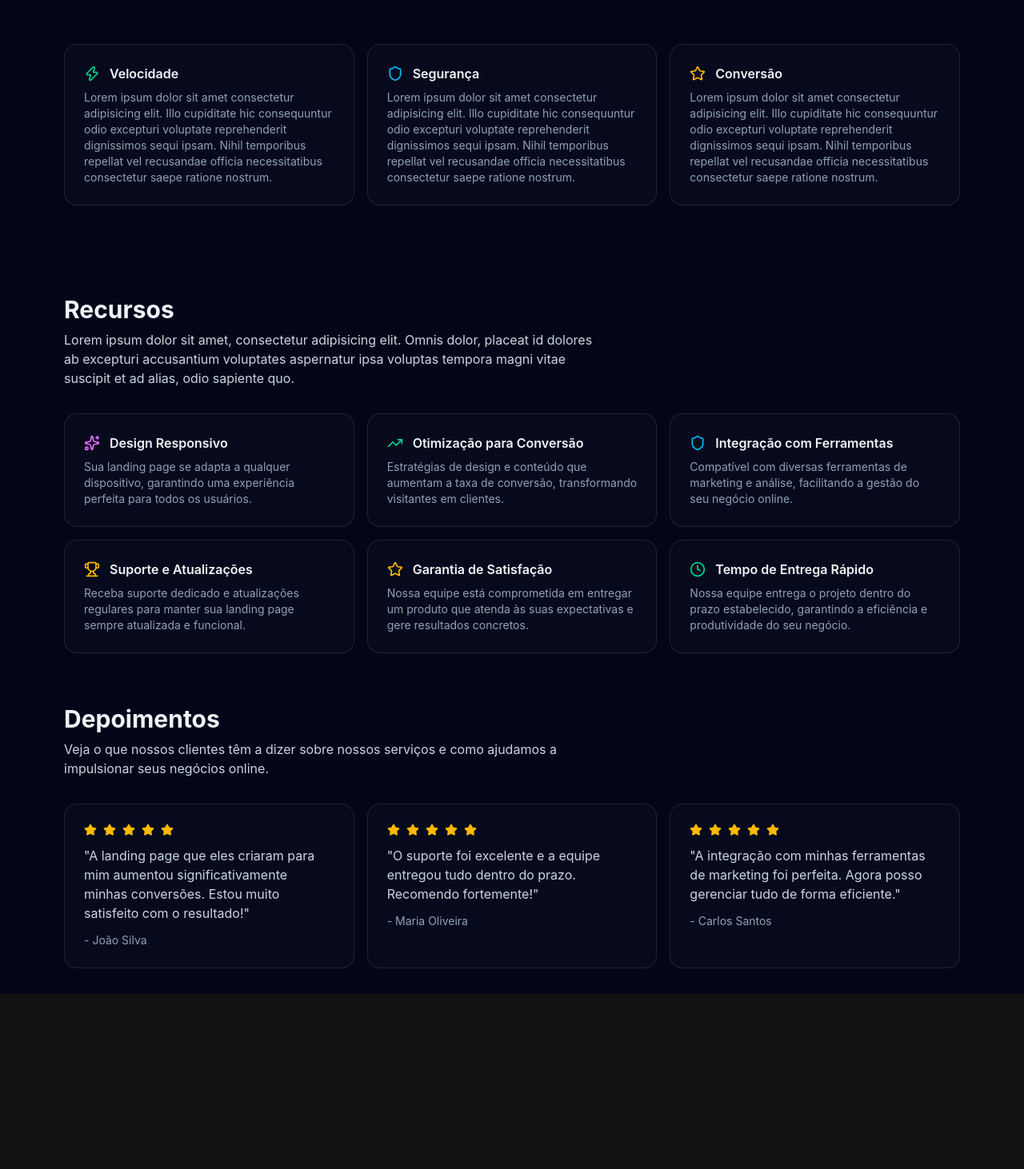
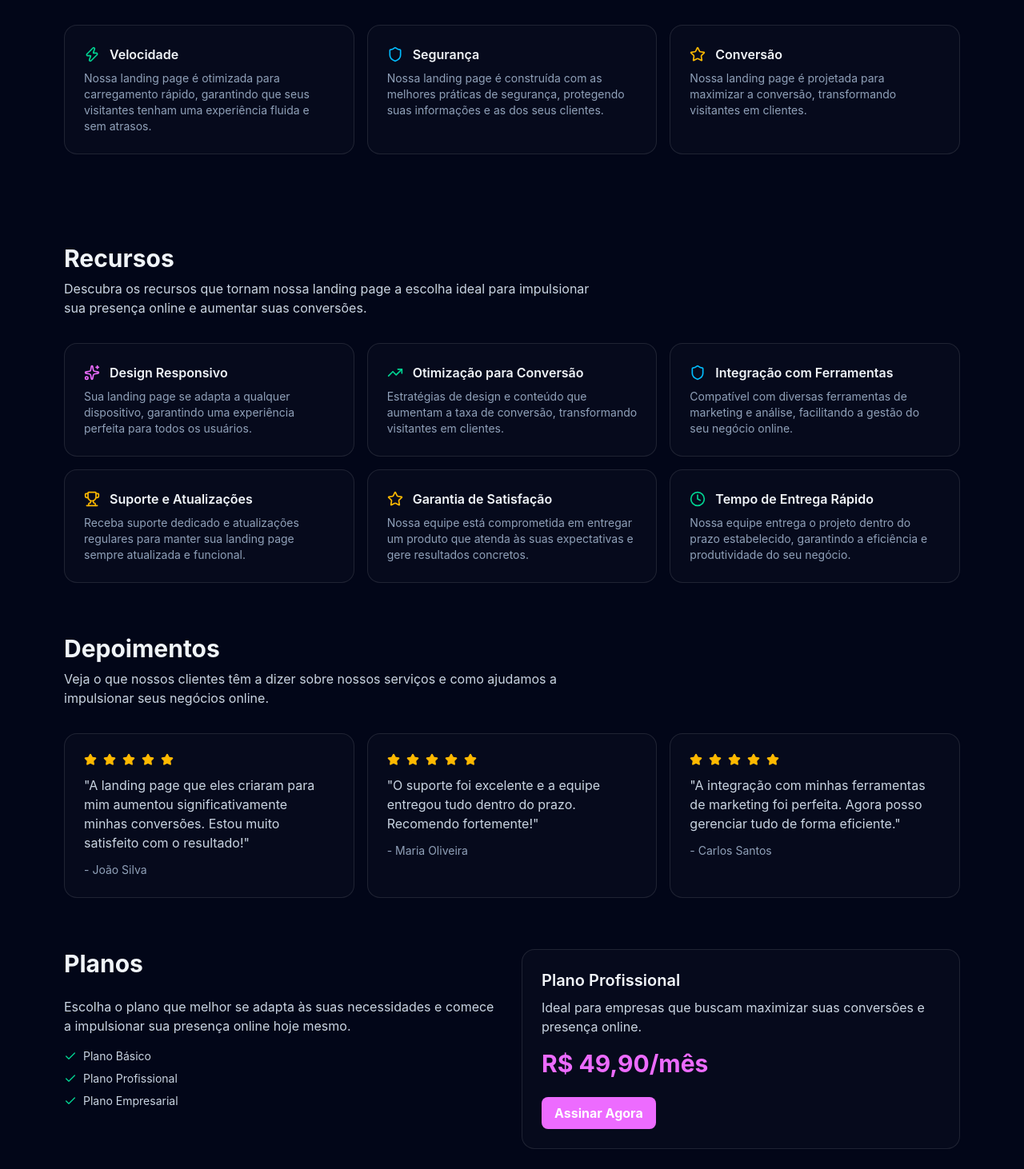
Before and after one commit to henriquefantin/praticas-react, a React (Vite) app in the folder projetobase/: page / in a window 1280 px wide. Shown: the part 388-1850 px from the top of the page at 80% size. Before the commit the page ends 1631 px from the top, so only its background shows below. Built offline with nearby package versions, Linux system fonts and the light colour scheme.

Commit message:
feat(prices): add section prices

```diff
--- a/projetobase/src/App.jsx
+++ b/projetobase/src/App.jsx
@@ -96,7 +96,7 @@ function App() {
             transition={{ duration: 0.5, delay: 0.2 }}
             className="mt-4 text-slate-300 max-w-2xl mx-auto text-center"
           >
-            Lorem ipsum dolor sit amet consectetur adipisicing elit. Esse necessitatibus, numquam laudantium deserunt delectus enim placeat, reiciendis alias facilis iusto doloribus nulla voluptas vero, repellendus voluptatibus doloremque odit. Praesentium, eligendi.
+            Nossa landing page é projetada para capturar a atenção do seu público, aumentar suas conversões e impulsionar seu negócio online.
           </motion.p>
           <motion.div
             initial={{ opacity: 0, y: 20 }}
@@ -117,16 +117,30 @@ function App() {
             transition={{ duration: 0.5, delay: 0.2 }}
             className="mt-14 grid grid-cols-1 md:grid-cols-3 gap-4"
           >
-            {["Velocidade", "Segurança", "Conversão"].map((label, i) => (
-              <div key={label} className="rounded-2xl border border-white/10 bg-white/[0.02] p-6">
+            {[
+              {
+                label: "Velocidade",
+                icon: <Zap className="size-5 text-emerald-400" />,
+                description: "Nossa landing page é otimizada para carregamento rápido, garantindo que seus visitantes tenham uma experiência fluida e sem atrasos."
+              },
+              {
+                label: "Segurança",
+                icon: <Shield className="size-5 text-sky-400" />,
+                description: "Nossa landing page é construída com as melhores práticas de segurança, protegendo suas informações e as dos seus clientes."
+              },
+              {
+                label: "Conversão",
+                icon: <Star className="size-5 text-amber-400" />,
+                description: "Nossa landing page é projetada para maximizar a conversão, transformando visitantes em clientes."
+              }
+            ].map((label, i) => (
+              <div key={label.label} className="rounded-2xl border border-white/10 bg-white/[0.02] p-6">
                 <div className="flex items-center gap-3">
-                  {i === 0 && <Zap className="size-5 text-emerald-400" />}
-                  {i === 1 && <Shield className="size-5 text-sky-400" />}
-                  {i === 2 && <Star className="size-5 text-amber-400" />}
-                  <div className="font-semibold">{label}</div>
+                  {label.icon}
+                  <div className="font-semibold">{label.label}</div>
                 </div>
                 <p className="text-sm text-slate-400 mt-2">
-                  Lorem ipsum dolor sit amet consectetur adipisicing elit. Illo cupiditate hic consequuntur odio excepturi voluptate reprehenderit dignissimos sequi ipsam. Nihil temporibus repellat vel recusandae officia necessitatibus consectetur saepe ratione nostrum.
+                  {label.description}
                 </p>
               </div>
             ))}
@@ -137,7 +151,7 @@ function App() {
       {/* Features */}
       <section id="features" className="mx-auto max-w-6xl px-4 py-8">
         <h2 className="text-3xl font-bold">Recursos</h2>
-        <p className="text-slate-300 mt-2 max-w-2xl">Lorem ipsum dolor sit amet, consectetur adipisicing elit. Omnis dolor, placeat id dolores ab excepturi accusantium voluptates aspernatur ipsa voluptas tempora magni vitae suscipit et ad alias, odio sapiente quo.</p>
+        <p className="text-slate-300 mt-2 max-w-2xl">Descubra os recursos que tornam nossa landing page a escolha ideal para impulsionar sua presença online e aumentar suas conversões.</p>
         <div className="mt-8 grid grid-cols-1 md:grid-cols-3 gap-4">
           {[
             {
@@ -192,13 +206,16 @@ function App() {
           {[
             {
               name: "João Silva",
-              testimonial: "A landing page que eles criaram para mim aumentou significativamente minhas conversões. Estou muito satisfeito com o resultado!" },
+              testimonial: "A landing page que eles criaram para mim aumentou significativamente minhas conversões. Estou muito satisfeito com o resultado!"
+            },
             {
               name: "Maria Oliveira",
-              testimonial: "O suporte foi excelente e a equipe entregou tudo dentro do prazo. Recomendo fortemente!" },
+              testimonial: "O suporte foi excelente e a equipe entregou tudo dentro do prazo. Recomendo fortemente!"
+            },
             {
               name: "Carlos Santos",
-              testimonial: "A integração com minhas ferramentas de marketing foi perfeita. Agora posso gerenciar tudo de forma eficiente." }
+              testimonial: "A integração com minhas ferramentas de marketing foi perfeita. Agora posso gerenciar tudo de forma eficiente."
+            }
           ].map((t) => (
             <blockquote key={t.name} className="rounded-2xl border border-white/10 bg-white/[0.02] p-6">
               <div className="flex items-center gap-2 text-amber-400">
@@ -212,6 +229,38 @@ function App() {
           ))}
         </div>
       </section>
+
+      {/* Preços */}
+      <section id="prices" className="mx-auto max-w-6xl px-4 py-8 mb-20">
+        <div className="grid grid-cols-1 md:grid-cols-2 gap-6">
+          <div>
+            <h2 className="text-3xl font-bold">Planos</h2>
+            <p className="text-slate-300 mt-6 max-w-2xl">Escolha o plano que melhor se adapta às suas necessidades e comece a impulsionar sua presença online hoje mesmo.</p>
+            <ul className="mt-4 space-y-2 text-sm text-slate-300">
+              <li className="flex items-center gap-2">
+                <Check className="size-4 text-emerald-400" />
+                <span>Plano Básico</span>
+              </li>
+              <li className="flex items-center gap-2">
+                <Check className="size-4 text-emerald-400" />
+                <span>Plano Profissional</span>
+              </li>
+              <li className="flex items-center gap-2">
+                <Check className="size-4 text-emerald-400" />
+                <span>Plano Empresarial</span>
+              </li>
+            </ul>
+          </div>
+          <div className="rounded-2xl border border-white/10 bg-white/[0.02] p-6">
+            <h3 className="text-xl font-semibold">Plano Profissional</h3>
+            <p className="text-slate-300 mt-2">Ideal para empresas que buscam maximizar suas conversões e presença online.</p>
+            <div className="mt-4 text-3xl font-bold text-fuchsia-400">R$ 49,90/mês</div>
+            <a href="#" className="mt-6 inline-block bg-fuchsia-400 hover:bg-fuchsia-600 text-white font-bold py-2 px-4 rounded-lg transition-colors">
+              Assinar Agora
+            </a>
+          </div>
+        </div>
+      </section>
     </div>
   )
 }
```
Lines whose indentation alone changed are shown as unchanged.
